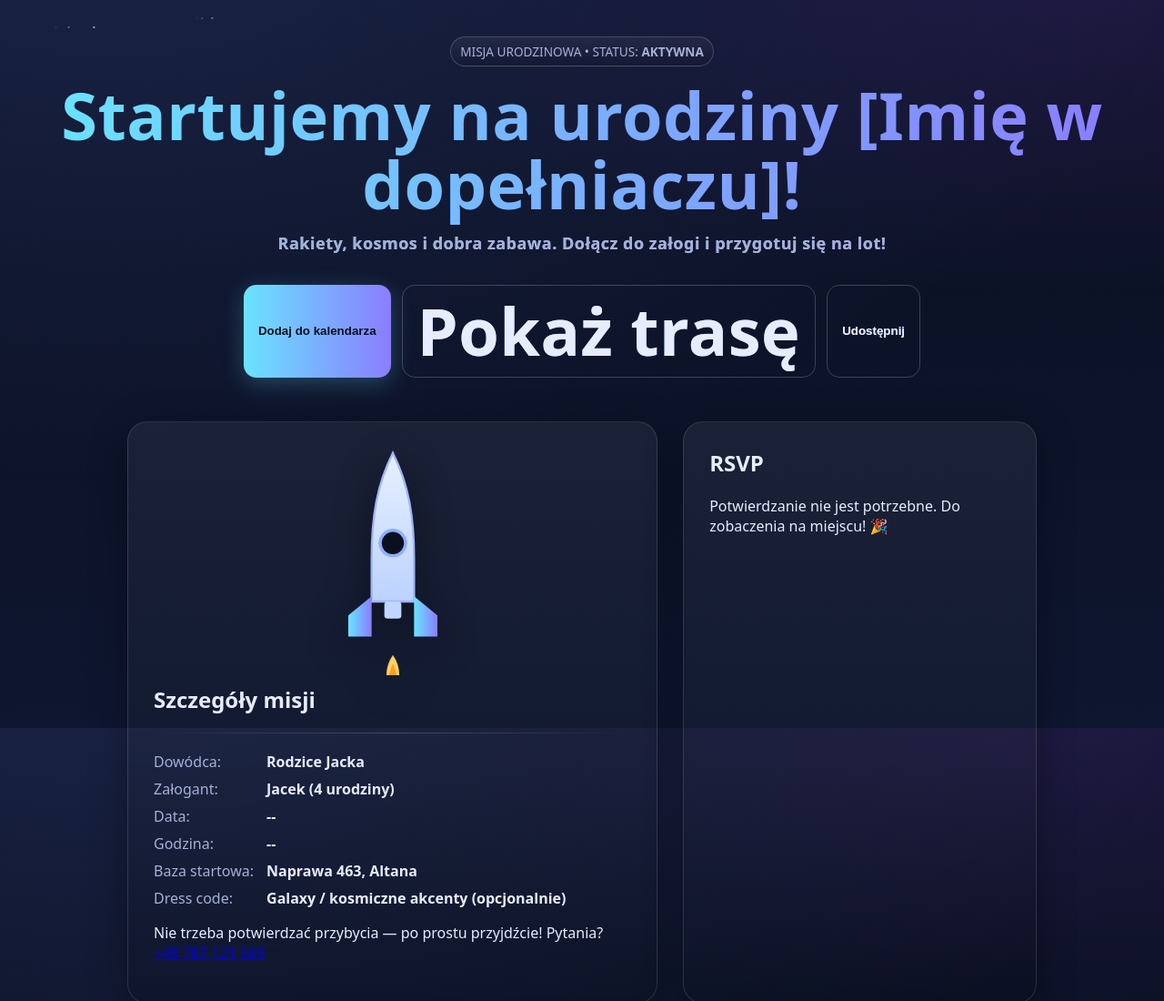
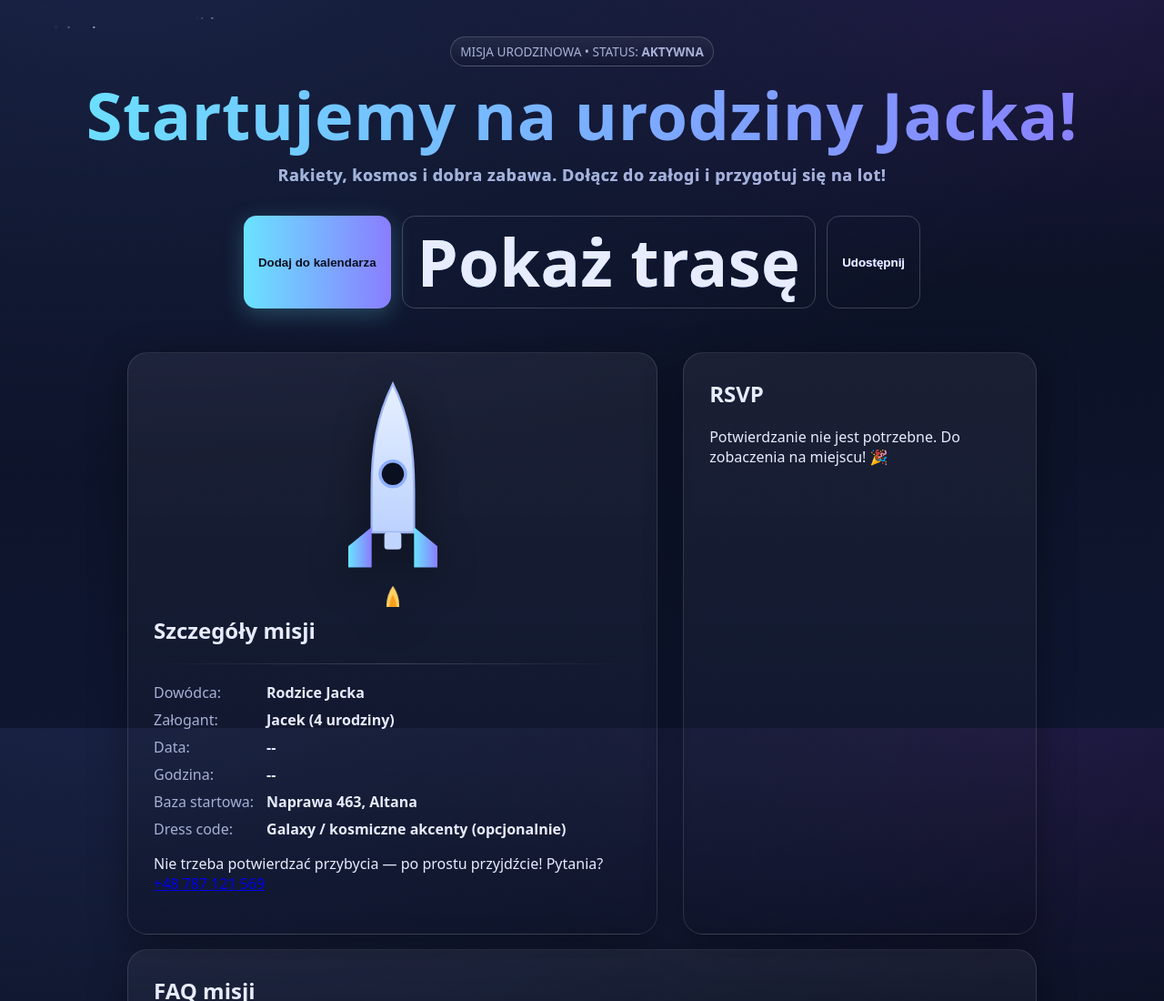
Before and after one commit to MajherXIII/Jacek-Invitation, a plain HTML site: page index.html in a window 1280 px wide. Shown: the top 1100 px of the page at 91% size. Drawn offline with Linux system fonts and the light colour scheme.

Commit message:
Update index.html

```diff
--- a/index.html
+++ b/index.html
@@ -49,7 +49,7 @@
   <div class="stars" aria-hidden="true"></div>
   <header>
     <span class="badge">MISJA URODZINOWA • STATUS: <strong>AKTYWNA</strong></span>
-    <h1>Startujemy na urodziny <span id="kidNameGen">[Imię w dopełniaczu]</span>!
+    <h1>Startujemy na urodziny <span id="kidNameGen">Jacka</span>!
     <p class="sub">Rakiety, kosmos i dobra zabawa. Dołącz do załogi i przygotuj się na lot!</p>
     <div class="countdown" id="countdown" aria-live="polite"></div>
     <div class="btns">
```
